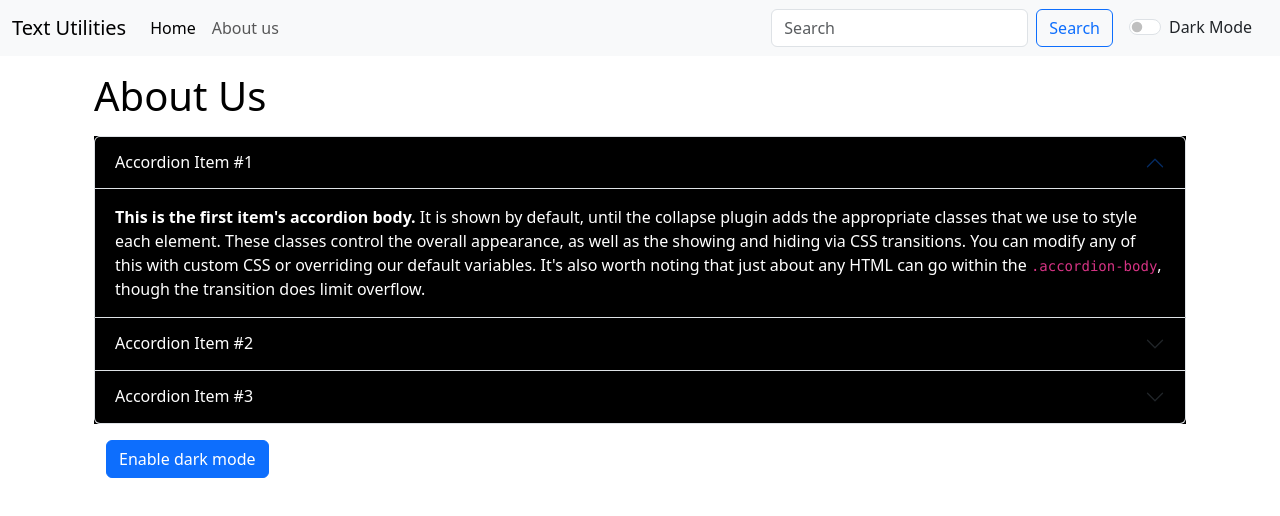
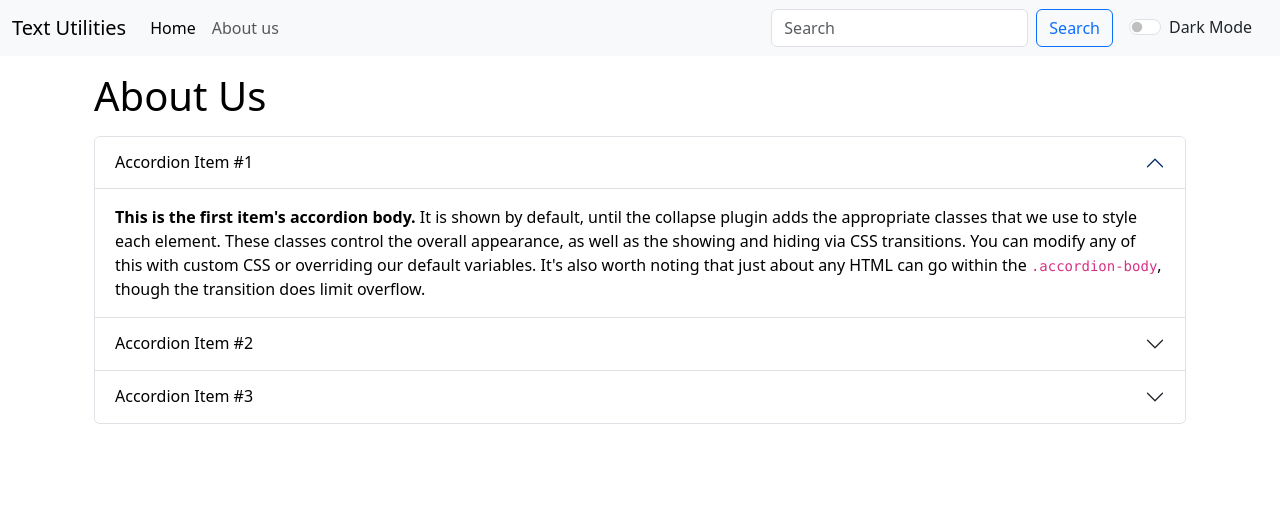
Before and after one commit to rakeshmuntha/REACT, a React (Create React App) app in the folder my-app/: page /about in a window 1280 px wide. Shown: the top 516 px of the page. Built offline with nearby package versions, Linux system fonts and the light colour scheme.

Commit message:
added dark mode in about.js

```diff
--- a/my-app/src/components/About.js
+++ b/my-app/src/components/About.js
@@ -2,36 +2,11 @@ import React, { useState } from 'react'
 
 function About(props) {
 
-    const [stylo, setstylo] = useState(
+    const stylo =
     {
-        color: 'white',
-        backgroundColor : 'black'
-    })
+        color: props.mode === 'dark' ? 'white' : 'black', backgroundColor: props.mode === 'dark' ? 'black' : 'white'
+    }
     const [btntext, setbtntext] = useState("Enable dark mode")
-
-    const togglestyle = () =>
-    {
-        if(stylo.color === 'white')
-        {
-            setstylo
-            ({
-                color: 'black',
-                backgroundColor : 'white'
-            })
-            setbtntext("Enable dark mode")
-        }
-        else
-        {
-            setstylo
-            ({
-                color: 'white',
-                backgroundColor : 'black'
-
-            })
-            setbtntext("Enable white mode")
-
-        }
-    }
 
   return (
     <div className='container'>
@@ -74,10 +49,6 @@ function About(props) {
                 </div>
             </div>
         </div>
-        <div className="container ">
-            <button onClick={togglestyle} className="btn btn-primary my-3"> {btntext}</button>
-        </div>
-
     </div>
   )
 }
```
